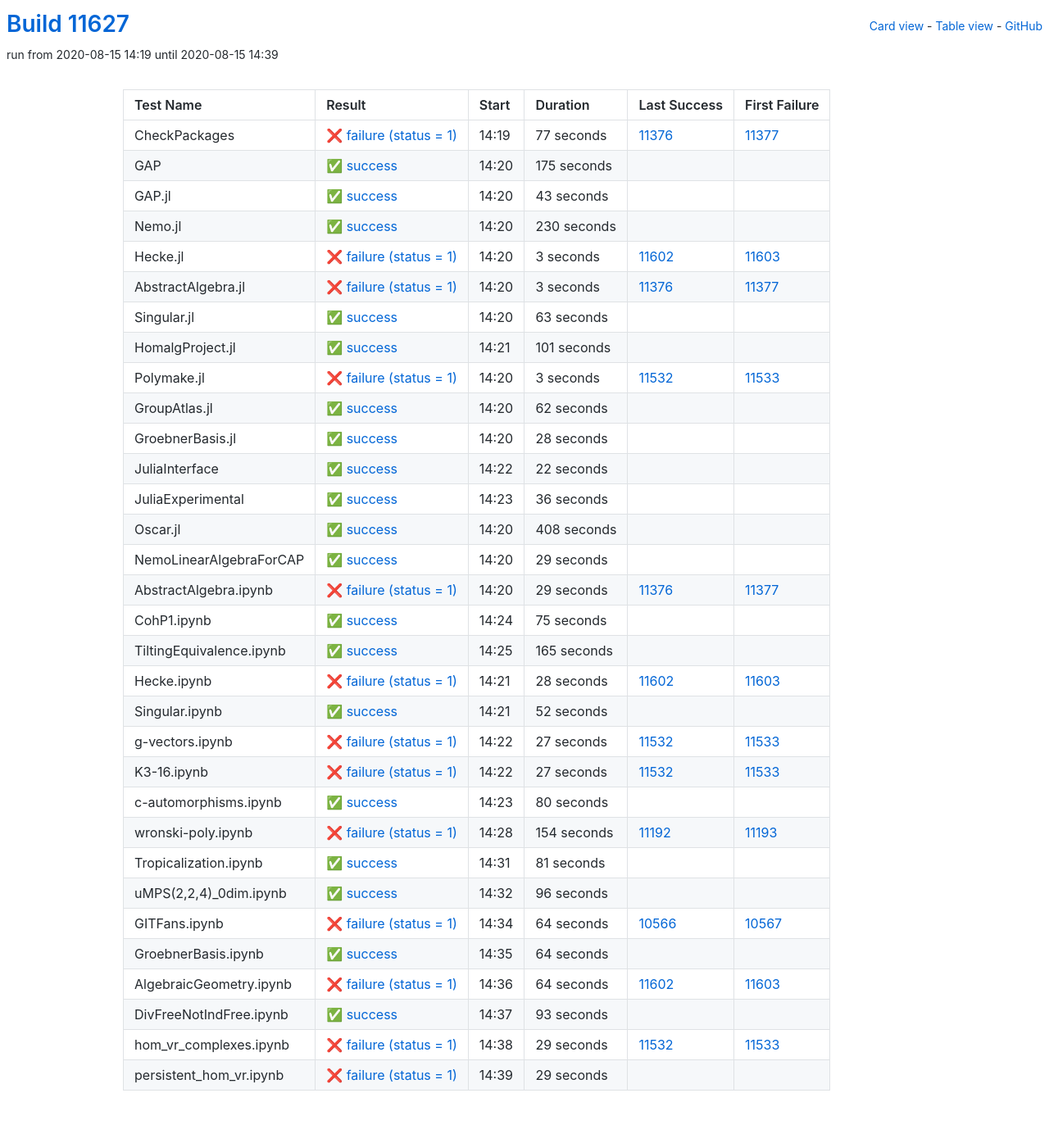
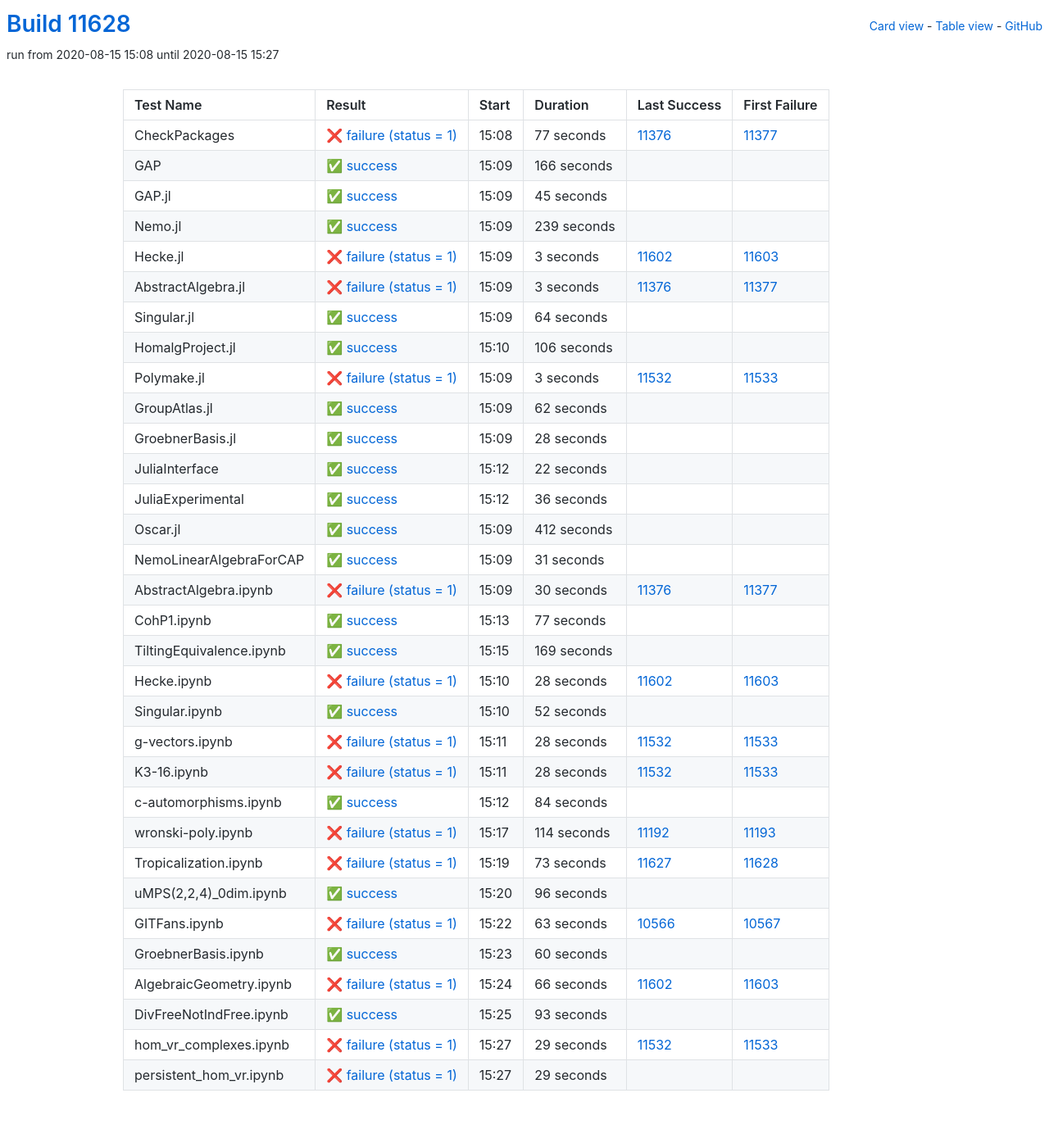
Before and after one commit to oscar-system/oscar-ci-status, a Jekyll site: the page built from table.html, in a window 1280 px wide. Shown: the whole page at 82% size. Built offline with Jekyll 4.4.1, drawn with Linux system fonts in a browser that asks for light colours.

Commit message:
Build #11628

```diff
--- a/_data/ci.yml
+++ b/_data/ci.yml
@@ -1,6 +1,6 @@
 ---
-build: 11627
-build_url: https://oscarci.mathematik.uni-kl.de/job/oscar/11627/
+build: 11628
+build_url: https://oscarci.mathematik.uni-kl.de/job/oscar/11628/
 job: oscar
 organization: oscar-system
 repo: oscar-ci-status
@@ -8,8 +8,8 @@
 tests:
 - name: CheckPackages
   id: checkpackages
-  log: https://oscarci.mathematik.uni-kl.de/job/oscar/11627/artifact/logs/build-11627/CheckPackages.log
-  start: 2020-08-15 14:19
+  log: https://oscarci.mathematik.uni-kl.de/job/oscar/11628/artifact/logs/build-11628/CheckPackages.log
+  start: 2020-08-15 15:08
   success: false
   exitcode: 1
   status: failure
@@ -20,44 +20,44 @@
   first_failure_url: https://oscarci.mathematik.uni-kl.de/job/oscar/11377/
 - name: GAP
   id: gap
-  log: https://oscarci.mathematik.uni-kl.de/job/oscar/11627/artifact/logs/build-11627/GAP.log
-  start: 2020-08-15 14:20
+  log: https://oscarci.mathematik.uni-kl.de/job/oscar/11628/artifact/logs/build-11628/GAP.log
+  start: 2020-08-15 15:09
   success: true
   exitcode: 0
   status: success
-  duration: 175
+  duration: 166
   last_success: false
   last_success_url:
   first_failure: false
   first_failure_url:
 - name: GAP.jl
   id: gap-jl
-  log: https://oscarci.mathematik.uni-kl.de/job/oscar/11627/artifact/logs/build-11627/GAP.jl.log
-  start: 2020-08-15 14:20
+  log: https://oscarci.mathematik.uni-kl.de/job/oscar/11628/artifact/logs/build-11628/GAP.jl.log
+  start: 2020-08-15 15:09
   success: true
   exitcode: 0
   status: success
-  duration: 43
+  duration: 45
   last_success: false
   last_success_url:
   first_failure: false
   first_failure_url:
 - name: Nemo.jl
   id: nemo-jl
-  log: https://oscarci.mathematik.uni-kl.de/job/oscar/11627/artifact/logs/build-11627/Nemo.jl.log
-  start: 2020-08-15 14:20
+  log: https://oscarci.mathematik.uni-kl.de/job/oscar/11628/artifact/logs/build-11628/Nemo.jl.log
+  start: 2020-08-15 15:09
   success: true
   exitcode: 0
   status: success
-  duration: 230
+  duration: 239
   last_success: false
   last_success_url:
   first_failure: false
   first_failure_url:
 - name: Hecke.jl
   id: hecke-jl
-  log: https://oscarci.mathematik.uni-kl.de/job/oscar/11627/artifact/logs/build-11627/Hecke.jl.log
-  start: 2020-08-15 14:20
+  log: https://oscarci.mathematik.uni-kl.de/job/oscar/11628/artifact/logs/build-11628/Hecke.jl.log
+  start: 2020-08-15 15:09
   success: false
   exitcode: 1
   status: failure
@@ -68,8 +68,8 @@
   first_failure_url: https://oscarci.mathematik.uni-kl.de/job/oscar/11603/
 - name: AbstractAlgebra.jl
   id: abstractalgebra-jl
-  log: https://oscarci.mathematik.uni-kl.de/job/oscar/11627/artifact/logs/build-11627/AbstractAlgebra.jl.log
-  start: 2020-08-15 14:20
+  log: https://oscarci.mathematik.uni-kl.de/job/oscar/11628/artifact/logs/build-11628/AbstractAlgebra.jl.log
+  start: 2020-08-15 15:09
   success: false
   exitcode: 1
   status: failure
@@ -80,32 +80,32 @@
   first_failure_url: https://oscarci.mathematik.uni-kl.de/job/oscar/11377/
 - name: Singular.jl
   id: singular-jl
-  log: https://oscarci.mathematik.uni-kl.de/job/oscar/11627/artifact/logs/build-11627/Singular.jl.log
-  start: 2020-08-15 14:20
+  log: https://oscarci.mathematik.uni-kl.de/job/oscar/11628/artifact/logs/build-11628/Singular.jl.log
+  start: 2020-08-15 15:09
   success: true
   exitcode: 0
   status: success
-  duration: 63
+  duration: 64
   last_success: false
   last_success_url:
   first_failure: false
   first_failure_url:
 - name: HomalgProject.jl
   id: homalgproject-jl
-  log: https://oscarci.mathematik.uni-kl.de/job/oscar/11627/artifact/logs/build-11627/HomalgProject.jl.log
-  start: 2020-08-15 14:21
+  log: https://oscarci.mathematik.uni-kl.de/job/oscar/11628/artifact/logs/build-11628/HomalgProject.jl.log
+  start: 2020-08-15 15:10
   success: true
   exitcode: 0
   status: success
-  duration: 101
+  duration: 106
   last_success: false
   last_success_url:
   first_failure: false
   first_failure_url:
 - name: Polymake.jl
   id: polymake-jl
-  log: https://oscarci.mathematik.uni-kl.de/job/oscar/11627/artifact/logs/build-11627/Polymake.jl.log
-  start: 2020-08-15 14:20
+  log: https://oscarci.mathematik.uni-kl.de/job/oscar/11628/artifact/logs/build-11628/Polymake.jl.log
+  start: 2020-08-15 15:09
   success: false
   exitcode: 1
   status: failure
@@ -116,8 +116,8 @@
   first_failure_url: https://oscarci.mathematik.uni-kl.de/job/oscar/11533/
 - name: GroupAtlas.jl
   id: groupatlas-jl
-  log: https://oscarci.mathematik.uni-kl.de/job/oscar/11627/artifact/logs/build-11627/GroupAtlas.jl.log
-  start: 2020-08-15 14:20
+  log: https://oscarci.mathematik.uni-kl.de/job/oscar/11628/artifact/logs/build-11628/GroupAtlas.jl.log
+  start: 2020-08-15 15:09
   success: true
   exitcode: 0
   status: success
@@ -128,8 +128,8 @@
   first_failure_url:
 - name: GroebnerBasis.jl
   id: groebnerbasis-jl
-  log: https://oscarci.mathematik.uni-kl.de/job/oscar/11627/artifact/logs/build-11627/GroebnerBasis.jl.log
-  start: 2020-08-15 14:20
+  log: https://oscarci.mathematik.uni-kl.de/job/oscar/11628/artifact/logs/build-11628/GroebnerBasis.jl.log
+  start: 2020-08-15 15:09
   success: true
   exitcode: 0
   status: success
@@ -140,8 +140,8 @@
   first_failure_url:
 - name: JuliaInterface
   id: juliainterface
-  log: https://oscarci.mathematik.uni-kl.de/job/oscar/11627/artifact/logs/build-11627/JuliaInterface.log
-  start: 2020-08-15 14:22
+  log: https://oscarci.mathematik.uni-kl.de/job/oscar/11628/artifact/logs/build-11628/JuliaInterface.log
+  start: 2020-08-15 15:12
   success: true
   exitcode: 0
   status: success
@@ -152,8 +152,8 @@
   first_failure_url:
 - name: JuliaExperimental
   id: juliaexperimental
-  log: https://oscarci.mathematik.uni-kl.de/job/oscar/11627/artifact/logs/build-11627/JuliaExperimental.log
-  start: 2020-08-15 14:23
+  log: https://oscarci.mathematik.uni-kl.de/job/oscar/11628/artifact/logs/build-11628/JuliaExperimental.log
+  start: 2020-08-15 15:12
   success: true
   exitcode: 0
   status: success
@@ -164,68 +164,68 @@
   first_failure_url:
 - name: Oscar.jl
   id: oscar-jl
-  log: https://oscarci.mathematik.uni-kl.de/job/oscar/11627/artifact/logs/build-11627/Oscar.jl.log
-  start: 2020-08-15 14:20
+  log: https://oscarci.mathematik.uni-kl.de/job/oscar/11628/artifact/logs/build-11628/Oscar.jl.log
+  start: 2020-08-15 15:09
   success: true
   exitcode: 0
   status: success
-  duration: 408
+  duration: 412
   last_success: false
   last_success_url:
   first_failure: false
   first_failure_url:
 - name: NemoLinearAlgebraForCAP
   id: nemolinearalgebraforcap
-  log: https://oscarci.mathematik.uni-kl.de/job/oscar/11627/artifact/logs/build-11627/NemoLinearAlgebraForCAP.log
-  start: 2020-08-15 14:20
+  log: https://oscarci.mathematik.uni-kl.de/job/oscar/11628/artifact/logs/build-11628/NemoLinearAlgebraForCAP.log
+  start: 2020-08-15 15:09
   success: true
   exitcode: 0
   status: success
-  duration: 29
+  duration: 31
   last_success: false
   last_success_url:
   first_failure: false
   first_failure_url:
 - name: AbstractAlgebra.ipynb
   id: abstractalgebra-ipynb
-  log: https://oscarci.mathematik.uni-kl.de/job/oscar/11627/artifact/logs/build-11627/AbstractAlgebra.ipynb.log
-  start: 2020-08-15 14:20
+  log: https://oscarci.mathematik.uni-kl.de/job/oscar/11628/artifact/logs/build-11628/AbstractAlgebra.ipynb.log
+  start: 2020-08-15 15:09
   success: false
   exitcode: 1
   status: failure
-  duration: 29
+  duration: 30
   last_success: 11376
   last_success_url: https://oscarci.mathematik.uni-kl.de/job/oscar/11376/
   first_failure: 11377
   first_failure_url: https://oscarci.mathematik.uni-kl.de/job/oscar/11377/
 - name: CohP1.ipynb
   id: cohp1-ipynb
-  log: https://oscarci.mathematik.uni-kl.de/job/oscar/11627/artifact/logs/build-11627/CohP1.ipynb.log
-  start: 2020-08-15 14:24
+  log: https://oscarci.mathematik.uni-kl.de/job/oscar/11628/artifact/logs/build-11628/CohP1.ipynb.log
+  start: 2020-08-15 15:13
   success: true
   exitcode: 0
   status: success
-  duration: 75
+  duration: 77
   last_success: false
   last_success_url:
   first_failure: false
   first_failure_url:
 - name: TiltingEquivalence.ipynb
   id: tiltingequivalence-ipynb
-  log: https://oscarci.mathematik.uni-kl.de/job/oscar/11627/artifact/logs/build-11627/TiltingEquivalence.ipynb.log
-  start: 2020-08-15 14:25
+  log: https://oscarci.mathematik.uni-kl.de/job/oscar/11628/artifact/logs/build-11628/TiltingEquivalence.ipynb.log
+  start: 2020-08-15 15:15
   success: true
   exitcode: 0
   status: success
-  duration: 165
+  duration: 169
   last_success: false
   last_success_url:
   first_failure: false
   first_failure_url:
 - name: Hecke.ipynb
   id: hecke-ipynb
-  log: https://oscarci.mathematik.uni-kl.de/job/oscar/11627/artifact/logs/build-11627/Hecke.ipynb.log
-  start: 2020-08-15 14:21
+  log: https://oscarci.mathematik.uni-kl.de/job/oscar/11628/artifact/logs/build-11628/Hecke.ipynb.log
+  start: 2020-08-15 15:10
   success: false
   exitcode: 1
   status: failure
@@ -236,8 +236,8 @@
   first_failure_url: https://oscarci.mathematik.uni-kl.de/job/oscar/11603/
 - name: Singular.ipynb
   id: singular-ipynb
-  log: https://oscarci.mathematik.uni-kl.de/job/oscar/11627/artifact/logs/build-11627/Singular.ipynb.log
-  start: 2020-08-15 14:21
+  log: https://oscarci.mathematik.uni-kl.de/job/oscar/11628/artifact/logs/build-11628/Singular.ipynb.log
+  start: 2020-08-15 15:10
   success: true
   exitcode: 0
   status: success
@@ -248,68 +248,68 @@
   first_failure_url:
 - name: g-vectors.ipynb
   id: g-vectors-ipynb
-  log: https://oscarci.mathematik.uni-kl.de/job/oscar/11627/artifact/logs/build-11627/g-vectors.ipynb.log
-  start: 2020-08-15 14:22
+  log: https://oscarci.mathematik.uni-kl.de/job/oscar/11628/artifact/logs/build-11628/g-vectors.ipynb.log
+  start: 2020-08-15 15:11
   success: false
   exitcode: 1
   status: failure
-  duration: 27
+  duration: 28
   last_success: 11532
   last_success_url: https://oscarci.mathematik.uni-kl.de/job/oscar/11532/
   first_failure: 11533
   first_failure_url: https://oscarci.mathematik.uni-kl.de/job/oscar/11533/
 - name: K3-16.ipynb
   id: k3-16-ipynb
-  log: https://oscarci.mathematik.uni-kl.de/job/oscar/11627/artifact/logs/build-11627/K3-16.ipynb.log
-  start: 2020-08-15 14:22
+  log: https://oscarci.mathematik.uni-kl.de/job/oscar/11628/artifact/logs/build-11628/K3-16.ipynb.log
+  start: 2020-08-15 15:11
   success: false
   exitcode: 1
   status: failure
-  duration: 27
+  duration: 28
   last_success: 11532
   last_success_url: https://oscarci.mathematik.uni-kl.de/job/oscar/11532/
   first_failure: 11533
   first_failure_url: https://oscarci.mathematik.uni-kl.de/job/oscar/11533/
 - name: c-automorphisms.ipynb
   id: c-automorphisms-ipynb
-  log: https://oscarci.mathematik.uni-kl.de/job/oscar/11627/artifact/logs/build-11627/c-automorphisms.ipynb.log
-  start: 2020-08-15 14:23
+  log: https://oscarci.mathematik.uni-kl.de/job/oscar/11628/artifact/logs/build-11628/c-automorphisms.ipynb.log
+  start: 2020-08-15 15:12
   success: true
   exitcode: 0
   status: success
-  duration: 80
+  duration: 84
   last_success: false
   last_success_url:
   first_failure: false
   first_failure_url:
 - name: wronski-poly.ipynb
   id: wronski-poly-ipynb
-  log: https://oscarci.mathematik.uni-kl.de/job/oscar/11627/artifact/logs/build-11627/wronski-poly.ipynb.log
-  start: 2020-08-15 14:28
+  log: https://oscarci.mathematik.uni-kl.de/job/oscar/11628/artifact/logs/build-11628/wronski-poly.ipynb.log
+  start: 2020-08-15 15:17
   success: false
   exitcode: 1
   status: failure
-  duration: 154
+  duration: 114
   last_success: 11192
   last_success_url: https://oscarci.mathematik.uni-kl.de/job/oscar/11192/
   first_failure: 11193
   first_failure_url: https://oscarci.mathematik.uni-kl.de/job/oscar/11193/
 - name: Tropicalization.ipynb
   id: tropicalization-ipynb
-  log: https://oscarci.mathematik.uni-kl.de/job/oscar/11627/artifact/logs/build-11627/Tropicalization.ipynb.log
-  start: 2020-08-15 14:31
-  success: true
-  exitcode: 0
-  status: success
-  duration: 81
-  last_success: false
-  last_success_url:
-  first_failure: false
-  first_failure_url:
+  log: https://oscarci.mathematik.uni-kl.de/job/oscar/11628/artifact/logs/build-11628/Tropicalization.ipynb.log
+  start: 2020-08-15 15:19
+  success: false
+  exitcode: 1
+  status: failure
+  duration: 73
+  last_success: 11627
+  last_success_url: https://oscarci.mathematik.uni-kl.de/job/oscar/11627/
+  first_failure: 11628
+  first_failure_url: https://oscarci.mathematik.uni-kl.de/job/oscar/11628/
 - name: uMPS(2,2,4)_0dim.ipynb
   id: umps-2-2-4-0dim-ipynb
-  log: https://oscarci.mathematik.uni-kl.de/job/oscar/11627/artifact/logs/build-11627/uMPS-2-2-4-_0dim.ipynb.log
-  start: 2020-08-15 14:32
+  log: https://oscarci.mathematik.uni-kl.de/job/oscar/11628/artifact/logs/build-11628/uMPS-2-2-4-_0dim.ipynb.log
+  start: 2020-08-15 15:20
   success: true
   exitcode: 0
   status: success
@@ -320,44 +320,44 @@
   first_failure_url:
 - name: GITFans.ipynb
   id: gitfans-ipynb
-  log: https://oscarci.mathematik.uni-kl.de/job/oscar/11627/artifact/logs/build-11627/GITFans.ipynb.log
-  start: 2020-08-15 14:34
+  log: https://oscarci.mathematik.uni-kl.de/job/oscar/11628/artifact/logs/build-11628/GITFans.ipynb.log
+  start: 2020-08-15 15:22
   success: false
   exitcode: 1
   status: failure
-  duration: 64
+  duration: 63
   last_success: 10566
   last_success_url: https://oscarci.mathematik.uni-kl.de/job/oscar/10566/
   first_failure: 10567
   first_failure_url: https://oscarci.mathematik.uni-kl.de/job/oscar/10567/
 - name: GroebnerBasis.ipynb
   id: groebnerbasis-ipynb
-  log: https://oscarci.mathematik.uni-kl.de/job/oscar/11627/artifact/logs/build-11627/GroebnerBasis.ipynb.log
-  start: 2020-08-15 14:35
+  log: https://oscarci.mathematik.uni-kl.de/job/oscar/11628/artifact/logs/build-11628/GroebnerBasis.ipynb.log
+  start: 2020-08-15 15:23
   success: true
   exitcode: 0
   status: success
-  duration: 64
+  duration: 60
   last_success: false
   last_success_url:
   first_failure: false
   first_failure_url:
 - name: AlgebraicGeometry.ipynb
   id: algebraicgeometry-ipynb
-  log: https://oscarci.mathematik.uni-kl.de/job/oscar/11627/artifact/logs/build-11627/AlgebraicGeometry.ipynb.log
-  start: 2020-08-15 14:36
+  log: https://oscarci.mathematik.uni-kl.de/job/oscar/11628/artifact/logs/build-11628/AlgebraicGeometry.ipynb.log
+  start: 2020-08-15 15:24
   success: false
   exitcode: 1
   status: failure
-  duration: 64
+  duration: 66
   last_success: 11602
   last_success_url: https://oscarci.mathematik.uni-kl.de/job/oscar/11602/
   first_failure: 11603
   first_failure_url: https://oscarci.mathematik.uni-kl.de/job/oscar/11603/
 - name: DivFreeNotIndFree.ipynb
   id: divfreenotindfree-ipynb
-  log: https://oscarci.mathematik.uni-kl.de/job/oscar/11627/artifact/logs/build-11627/DivFreeNotIndFree.ipynb.log
-  start: 2020-08-15 14:37
+  log: https://oscarci.mathematik.uni-kl.de/job/oscar/11628/artifact/logs/build-11628/DivFreeNotIndFree.ipynb.log
+  start: 2020-08-15 15:25
   success: true
   exitcode: 0
   status: success
@@ -368,8 +368,8 @@
   first_failure_url:
 - name: hom_vr_complexes.ipynb
   id: hom-vr-complexes-ipynb
-  log: https://oscarci.mathematik.uni-kl.de/job/oscar/11627/artifact/logs/build-11627/hom_vr_complexes.ipynb.log
-  start: 2020-08-15 14:38
+  log: https://oscarci.mathematik.uni-kl.de/job/oscar/11628/artifact/logs/build-11628/hom_vr_complexes.ipynb.log
+  start: 2020-08-15 15:27
   success: false
   exitcode: 1
   status: failure
@@ -380,8 +380,8 @@
   first_failure_url: https://oscarci.mathematik.uni-kl.de/job/oscar/11533/
 - name: persistent_hom_vr.ipynb
   id: persistent-hom-vr-ipynb
-  log: https://oscarci.mathematik.uni-kl.de/job/oscar/11627/artifact/logs/build-11627/persistent_hom_vr.ipynb.log
-  start: 2020-08-15 14:39
+  log: https://oscarci.mathematik.uni-kl.de/job/oscar/11628/artifact/logs/build-11628/persistent_hom_vr.ipynb.log
+  start: 2020-08-15 15:27
   success: false
   exitcode: 1
   status: failure
```
Also changed, not shown: README.md.
